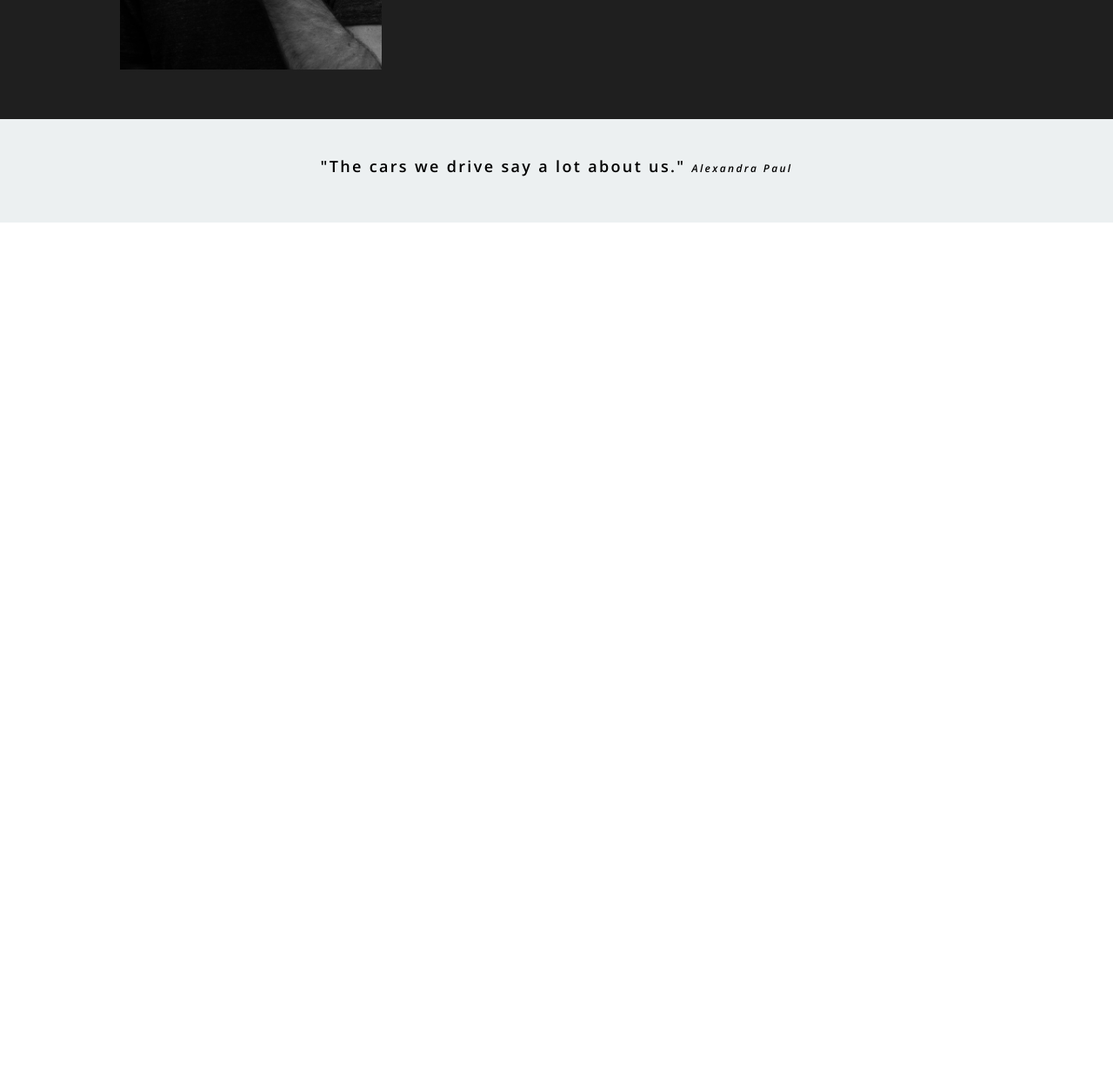
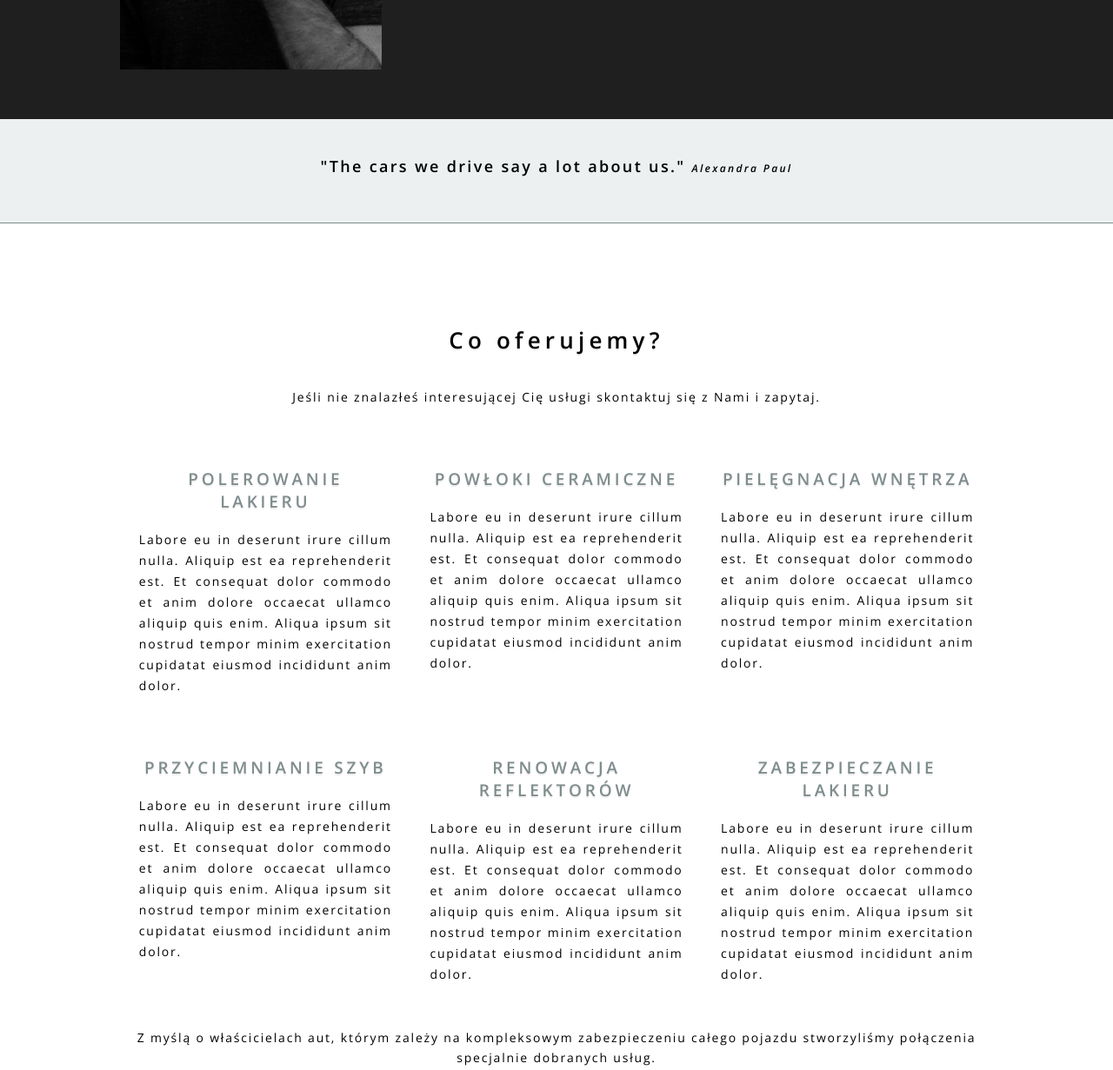
Before and after one commit to LQS666/detailing-car, a website: page build/index.html in a window 1280 px wide. Shown: the part 1342-2573 px from the top of the page at 87% size. Before the commit the page ends 1598 px from the top, so only its background shows below. Drawn offline with nearby package versions, Linux system fonts and the light colour scheme.

Commit message:
Add offer section

```diff
--- a/source/sass/3-layout/_nav.sass
+++ b/source/sass/3-layout/_nav.sass
@@ -12,6 +12,7 @@ header
             top: 0
             left: 0
             right: 0
+            box-shadow: 0 0 10px 1px #353b48
             .main-nav-list
                 display: flex
                 justify-content: center
--- /dev/null
+++ b/source/sass/3-layout/_ofer.sass
@@ -0,0 +1,43 @@
+.section-ofer
+    background: #fff
+    height: 100%
+    margin: 0
+    padding: 0
+    padding-bottom: 50px
+    border-top: 1px solid #7f8c8d
+    border-bottom: 1px solid #7f8c8d
+    h2
+        font-weight: 600
+        margin: 0
+        padding-top: 120px
+        padding-bottom: 40px
+        color: #000
+        font-size: 26px
+        text-align: center
+    p
+        text-align: center
+    .ofer-box
+        padding-bottom: 30px
+        display: flex
+        flex-direction: row
+        flex-wrap: wrap
+        justify-content: space-around
+        .ofer-item
+            flex-basis: 29%
+            margin-top: 30px
+            h3
+                text-transform: uppercase
+                font-size: 19px
+                text-align: center
+                font-weight: 600
+                color: #7f8c8d
+            p
+                line-height: 24px
+                text-align: justify
+                text-justify: inter-word
+        @media screen and (max-width: 1080px)
+            .ofer-item
+                flex-basis: 44%
+        @media screen and (max-width: 700px)
+            .ofer-item
+                flex-basis: 100%
--- a/source/sass/3-layout/_onas.sass
+++ b/source/sass/3-layout/_onas.sass
@@ -22,6 +22,8 @@
                 width: 100%
                 background-clip: cover
         .owner-text
+            text-align: justify
+            text-justify: inter-word
             flex-basis: 70%
             padding: 20px
             p
--- a/source/sass/main.sass
+++ b/source/sass/main.sass
@@ -7,3 +7,4 @@
 @import '3-layout/nav'
 @import '3-layout/hero'
 @import '3-layout/onas'
+@import '3-layout/ofer'
```
Also changed, not shown: build/assets/css/main.min.css, build/assets/js/app.js, build/index.html.
